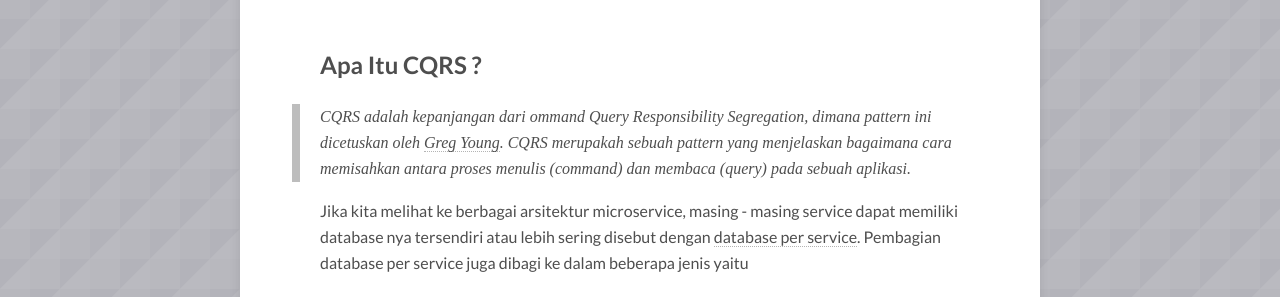
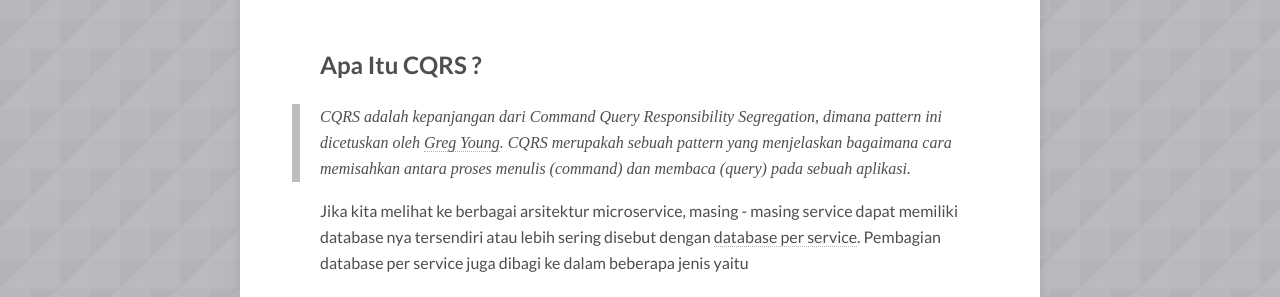
Before and after one commit to RizkiMufrizal/RizkiMufrizal.github.io, a Jekyll site: the page built from _posts/2023-02-01-belajar-cqrs.md, in a window 1280 px wide and 900 px high. Shown: the part 251-548 px from the top of the window. Built offline with Jekyll 4.4.1, drawn with Linux system fonts in a browser that asks for light colours; nearby versions of some CDN libraries; comment, search, counter and statistics services are not loaded.

Commit message:
add cqrs

```diff
--- a/_posts/2023-02-01-belajar-cqrs.md
+++ b/_posts/2023-02-01-belajar-cqrs.md
@@ -14,7 +14,7 @@ date: 2023-02-01T21:08:21+07:00
 
 ## Apa Itu CQRS ?
 
->>CQRS adalah kepanjangan dari ommand Query Responsibility Segregation, dimana pattern ini dicetuskan oleh [Greg Young](https://cqrs.files.wordpress.com/2010/11/cqrs_documents.pdf). CQRS merupakah sebuah pattern yang menjelaskan bagaimana cara memisahkan antara proses menulis (command) dan membaca (query) pada sebuah aplikasi.
+>>CQRS adalah kepanjangan dari Command Query Responsibility Segregation, dimana pattern ini dicetuskan oleh [Greg Young](https://cqrs.files.wordpress.com/2010/11/cqrs_documents.pdf). CQRS merupakah sebuah pattern yang menjelaskan bagaimana cara memisahkan antara proses menulis (command) dan membaca (query) pada sebuah aplikasi.
 
 Jika kita melihat ke berbagai arsitektur microservice, masing - masing service dapat memiliki database nya tersendiri atau lebih sering disebut dengan [database per service](https://microservices.io/patterns/data/database-per-service.html). Pembagian database per service juga dibagi ke dalam beberapa jenis yaitu
 
```
